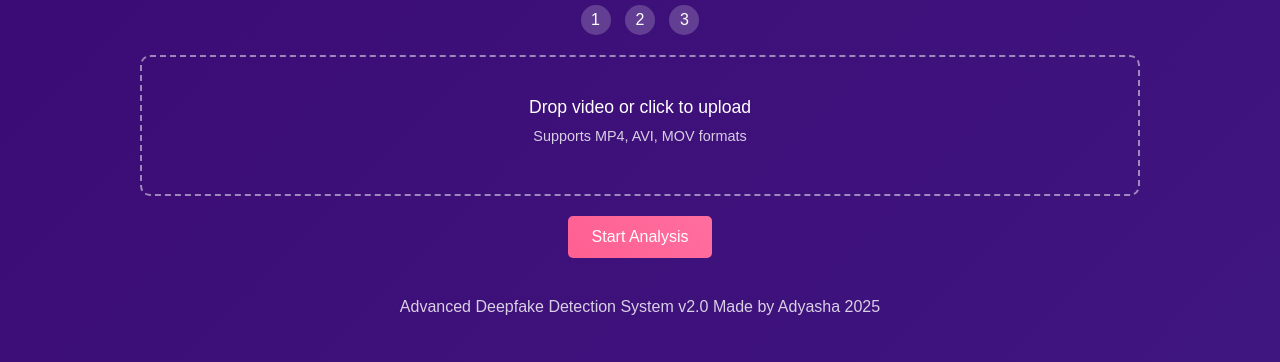
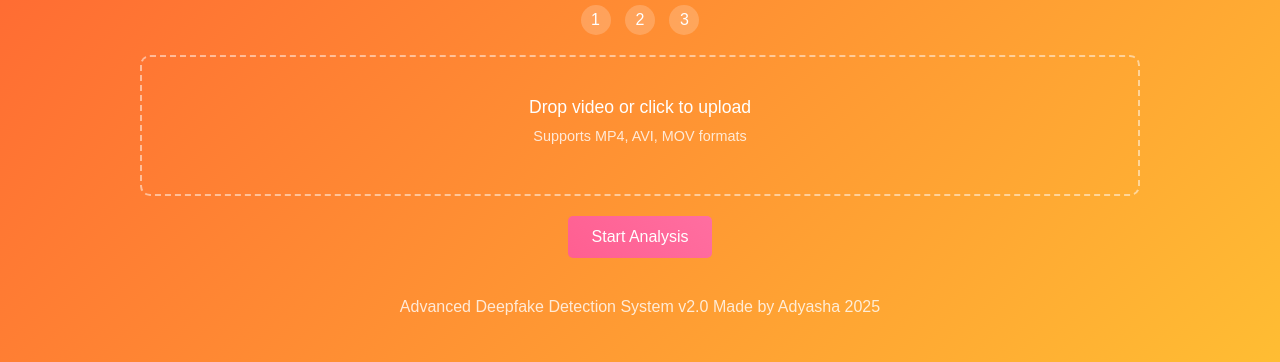
Before and after one commit to acutecat06/DeepFake, a plain HTML site: page index.html in a window 1280 px wide. Shown: the part 438-800 px from the top of the page. Drawn offline with Linux system fonts and the light colour scheme.

Commit message:
Update style.css

```diff
--- a/style.css
+++ b/style.css
@@ -6,9 +6,9 @@
     font-family: "Arial", sans-serif;
   }
 
-  /* Body: gradient background */
+  /* Body: updated gradient background */
   body {
-    background: linear-gradient(135deg, #3B0973 0%, #3F157F 100%);
+    background: linear-gradient(135deg, #FF5733 0%, #FFBD33 100%);
     color: #fff;
     min-height: 100vh;
     display: flex;
```
